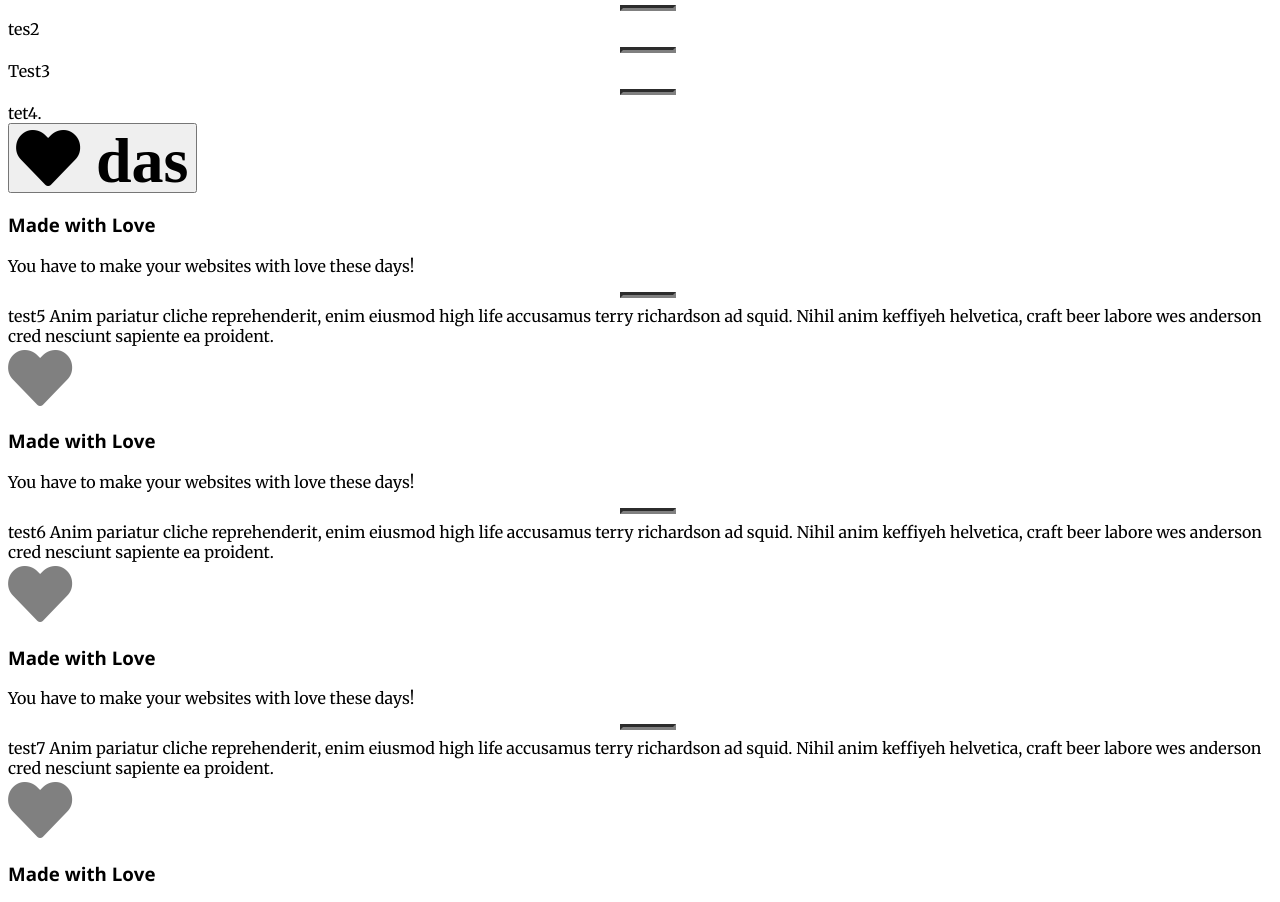
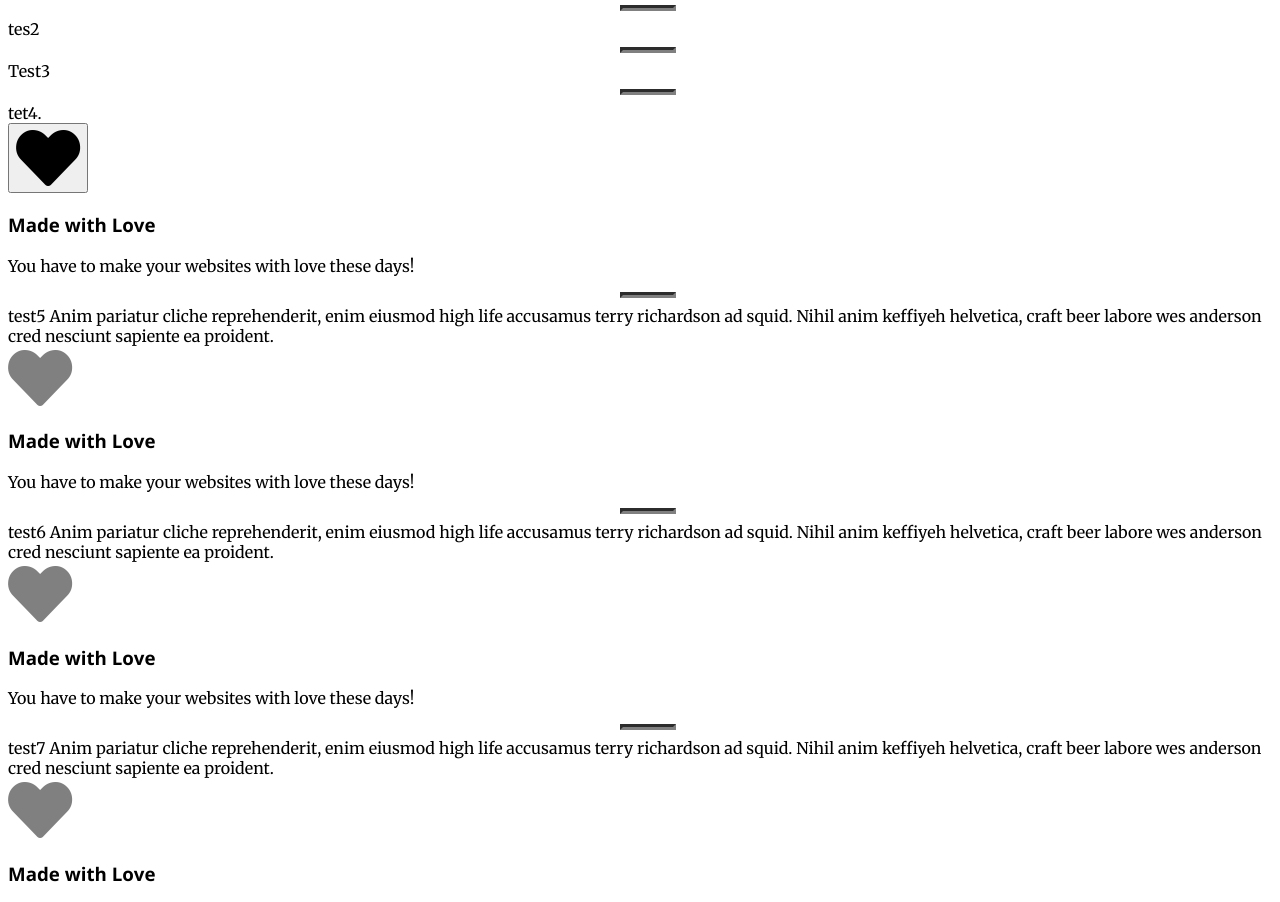
Before and after one commit to mizaelmorales/cv, a plain HTML site: page testproject/index.html in a window 1280 px wide. Shown: the part 3562-4464 px from the top of the page. Drawn offline with nearby package versions, Linux system fonts and the light colour scheme.

Commit message:
Update index.html

```diff
--- a/testproject/index.html
+++ b/testproject/index.html
@@ -240,7 +240,7 @@
               <div class="service-box mt-5 mx-auto">
 
                 <button class="btn btn-link fa fa-4x fa-heart" data-toggle="collapse" data-target="#collapseExample5" aria-expanded="true" aria-controls="collapseOne">
-                  das
+
                 </button>
                 <h3 class="mb-0">Made with Love</h3>
                 <p class="text-muted mb-0">You have to make your websites with love these days!</p>
```
